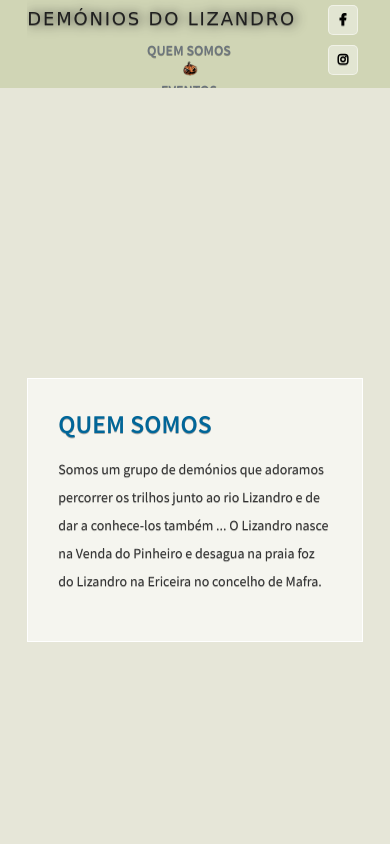
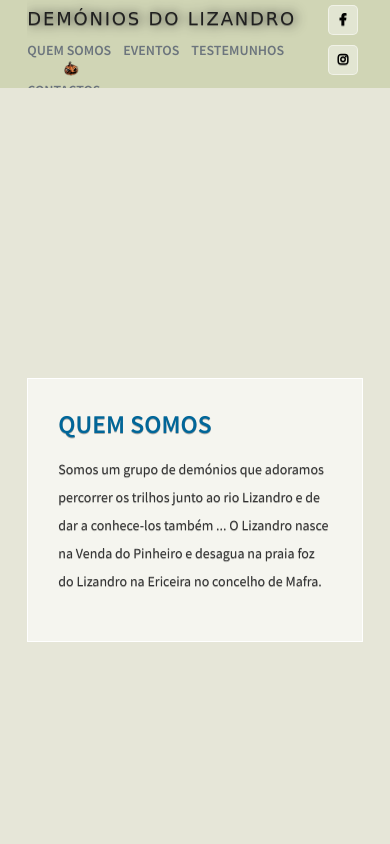
Before and after one commit to VascoSilvaBraz/demo, a plain HTML site: page index.html in a window 390 px wide. Shown: the top 844 px of the page. Drawn offline with nearby package versions, Linux system fonts and the light colour scheme; a web font is replaced by a local one.

Commit message:
Update demo.css

```diff
--- a/css/demo.css
+++ b/css/demo.css
@@ -182,7 +182,7 @@ a {
 }
 
 .title-menu-wrapper #tmMainNav {
-  text-shadow: 0;
+  text-shadow: none;
 }
 
 /* Hide scrollbar */
@@ -816,7 +816,7 @@ figure.effect-bubba:hover p {
 
   #tmMainNav {
     display: flex;
-    flex-direction: row;
+    flex-direction: row !important;
   }
 
   #tmMainNav .nav-link {
```
